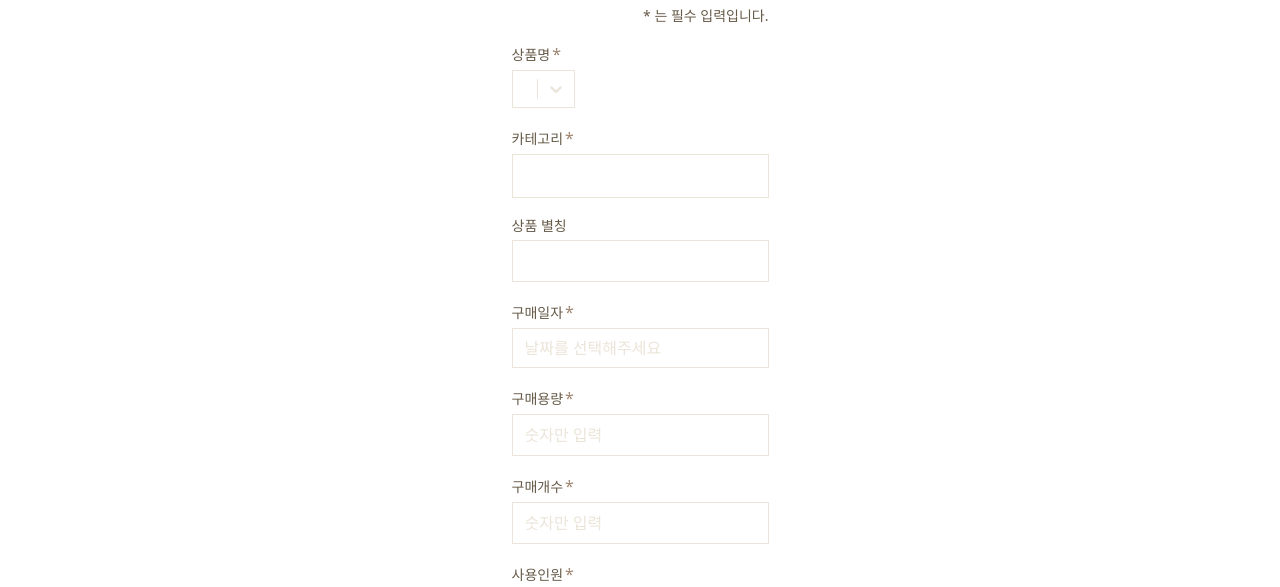
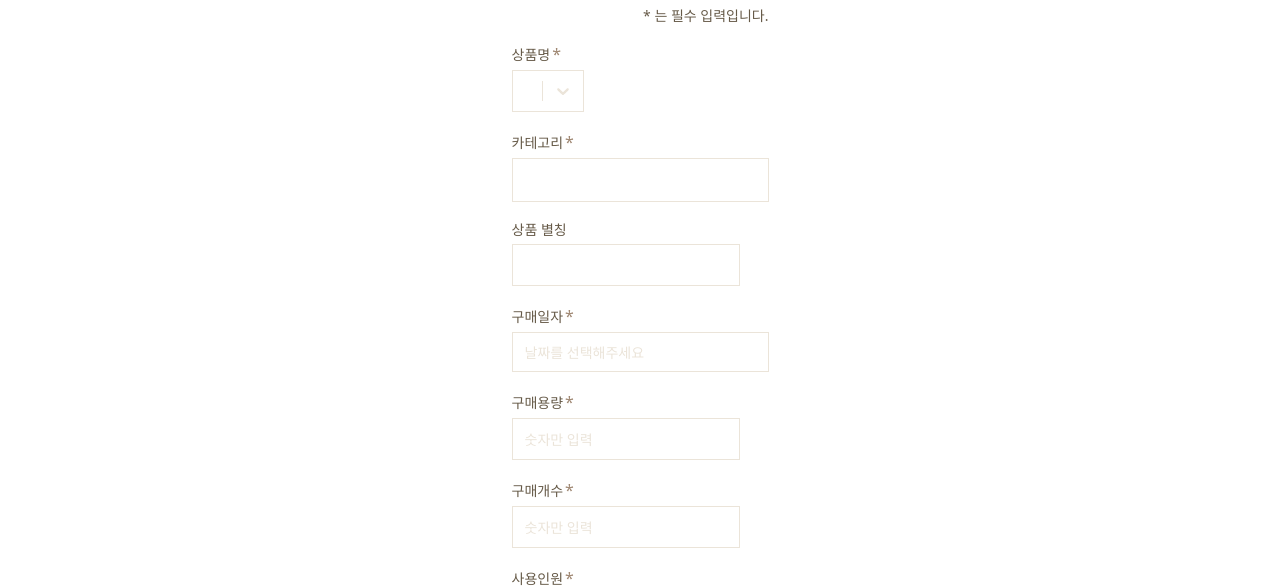
Before and after one commit to Team-Sttock/FE, a Next.js app: page /add in a window 1280 px wide. Shown: the part 214-801 px from the top of the page. Built offline with nearby package versions, Linux system fonts and the light colour scheme.

Commit message:
feat: 공용 컴포넌트 placeholder 폰트 크기 변경

```diff
--- a/features/common/components/DatepickerField.tsx
+++ b/features/common/components/DatepickerField.tsx
@@ -38,7 +38,7 @@ const DatePickerField = ({ control, name }: DatePickerFieldProps) => {
           dateFormatCalendar="yyyy년 MM월"
           locale="ko"
           placeholderText="날짜를 선택해주세요"
-          className="flex items-center justify-center p-3 w-full h-10 border-beige border outline-none text-md text-dark-brown focus:outline-none placeholder:text-beige"
+          className="flex items-center justify-center p-3 w-full h-10 border-beige border outline-none text-md text-dark-brown focus:outline-none placeholder:text-beige placeholder:text-sm"
           popperClassName="w-full max-w-xs relative"
           wrapperClassName="w-full"
           calendarContainer={({ children }) => {
--- a/features/common/components/DropdownField.tsx
+++ b/features/common/components/DropdownField.tsx
@@ -20,7 +20,7 @@ const CustomOption = ({ innerProps, data, isSelected }: any) => {
   return (
     <div
       {...innerProps}
-      className="px-2 py-2 flex items-center justify-between hover:bg-beige "
+      className="px-2 py-2 flex items-center justify-between hover:bg-beige"
     >
       {data.label} {isSelected && <CheckIcon className="w-6 h-6"></CheckIcon>}
     </div>
@@ -49,17 +49,23 @@ const DropdownField: React.FC<DropdownFieldProps> = ({
             theme={(theme) => ({
               ...theme,
               borderRadius: 0,
+
               colors: {
                 ...theme.colors,
                 primary25: '#ebe4d9',
+                primary50: '#ebe4d9',
                 primary: '#0f0e0d',
+                neutral5: '#ebe4d9',
                 neutral20: '#ebe4d9',
+                neutral80: '#665a48',
+              },
+              spacing: {
+                ...theme.spacing,
+                controlHeight: 42,
+                baseUnit: 5,
               },
             })}
-            className={[
-              className,
-              'h-fit text-dark-brown  focus:border-light-brown focus:outline-none',
-            ].join(' ')}
+            className={[className, 'text-dark-brown'].join(' ')}
             components={{ Option: CustomOption }}
             instanceId={id}
           />
--- a/features/common/components/Input.tsx
+++ b/features/common/components/Input.tsx
@@ -26,7 +26,7 @@ const Input = forwardRef<HTMLInputElement, InputProps>(function Input(
           ref={ref}
           className={classNames(
             'w-full h-10 p-3 border-none outline-none text-md text-dark-brown',
-            'placeholder:text-beige'
+            'placeholder:text-beige text-sm'
           )}
           {...props}
         ></input>
```
